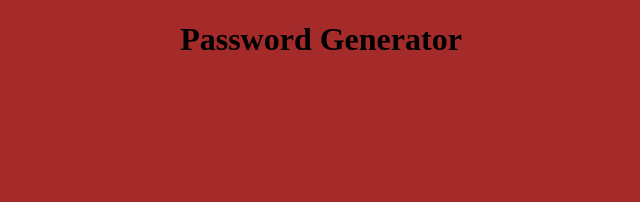
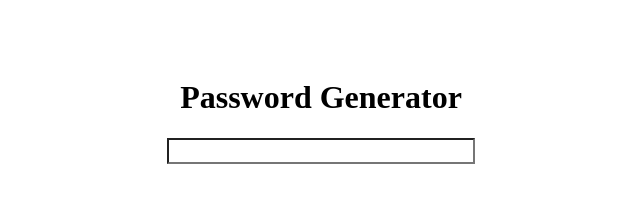
Before and after one commit to jaliyl/password-generator, a plain HTML site: page index.html in a window 1280 px wide. Shown: the whole page, without its empty margins (319-959 px from the left). Drawn offline with Linux system fonts and the light colour scheme.

Commit message:
add js file and updated css file with more code

```diff
--- /dev/null
+++ b/assets/script.js
@@ -0,0 +1 @@
+console.log("Hello there")
--- a/assets/style.css
+++ b/assets/style.css
@@ -1,7 +1,14 @@
 *{
-    background-color: brown;
+    background-color: white;
 }
 
-h1{
+main{
     text-align: center;
+    align-items: center;
+    padding-top: 50px;
 }
+
+input{
+    width: 300px;
+    height: 20px;
+}
--- a/index.html
+++ b/index.html
@@ -8,7 +8,10 @@
     <body>
         <main>
             <h1>Password Generator</h1>
+            <input type="text">
+
+            <script src="assets\script.js"></script>
         </main>
+
     </body>
-
 </html>
```
